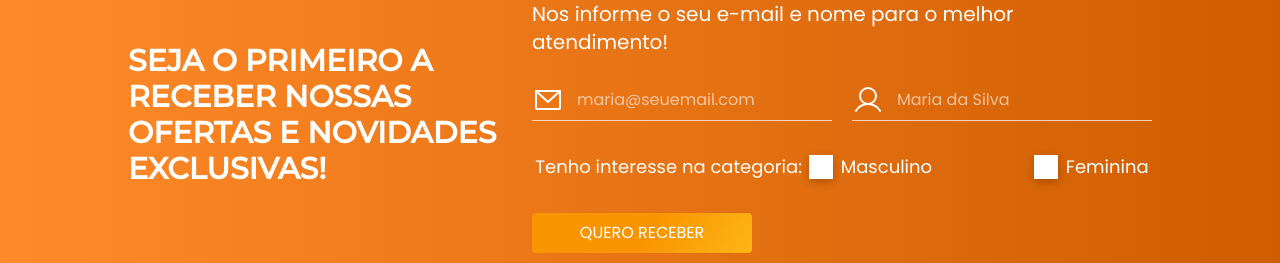
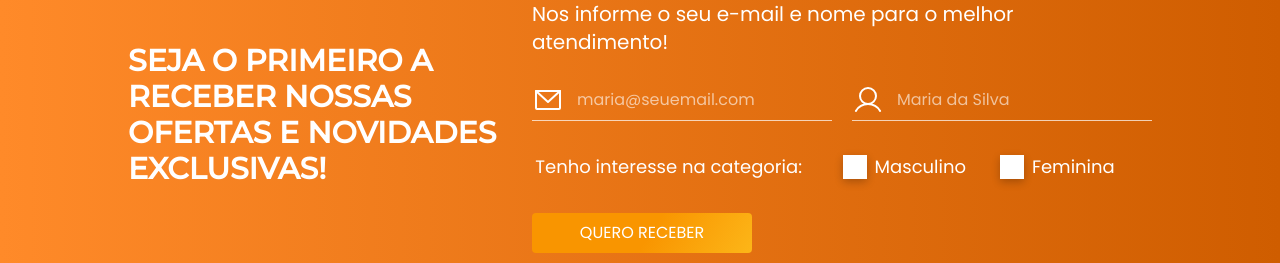
Before and after one commit to cguifernandes/Paqueta, a Next.js app: page / in a window 1280 px wide. Shown: the part 4700-4963 px from the top of the page. Built offline with nearby package versions, Linux system fonts and the light colour scheme; no server answers.

Commit message:
Ajustando

```diff
--- a/src/components/Footer/footer.tsx
+++ b/src/components/Footer/footer.tsx
@@ -40,9 +40,9 @@ const Footer = () => {
                             <input className="pl-[45px] w-full bg-transparent py-2 outline-none text-white placeholder:text-white/60 xl:w-[300px]" type="text" placeholder="Maria da Silva" />
                         </div>
                     </div>
-                    <div className="flex justify-around py-8 flex-wrap lg:flex-nowrap">
+                    <div className="flex justify-around py-8 flex-wrap gap-y-3 lg:flex-nowrap">
                         <Text className={"text-white text-lg"}>Tenho interesse na categoria:</Text>
-                        <div className="flex items-center justify-between w-[340px]">
+                        <div className="flex items-center justify-evenly w-[340px]">
                             <label htmlFor="checkbox-1" className="cursor-pointer relative flex items-center justify-center">
                                 <input type="checkbox" id="checkbox-1" className="appearance-none h-6 w-6 bg-white shadow-[rgba(0,_0,_0,_0.24)_0px_3px_8px]" />
                                 <Check weight="bold" size={22} color="#eb7718" className="absolute left-[1px] opacity-0 check-1 transition duration-75" />
```
